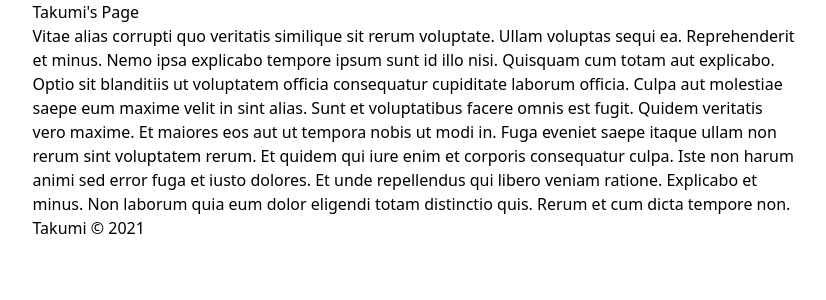
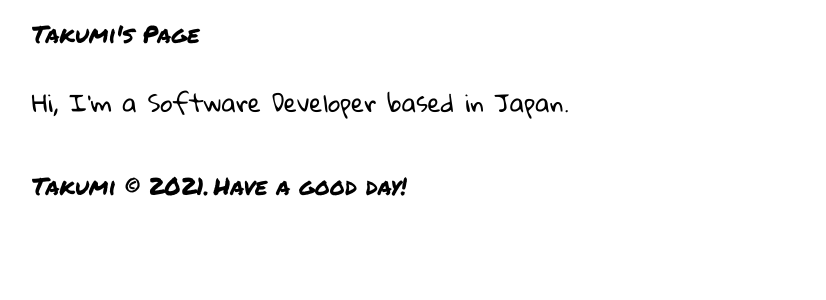
Before and after one commit to gitkumi/gitkumi.github.io, a Next.js app: page / in a window 1280 px wide. Shown: the top 300 px of the page, without its empty margins (224-1050 px from the left). Built offline with nearby package versions, Linux system fonts and the light colour scheme.

Commit message:
Add font

```diff
--- a/components/Container/index.module.scss
+++ b/components/Container/index.module.scss
@@ -2,5 +2,7 @@
   margin-left: auto;
   margin-right: auto;
   width: 100%;
-  max-width: 767px;
+  padding-left: 1rem;
+  padding-right: 1rem;
+  max-width: 800px;
 }
--- a/components/Footer/index.js
+++ b/components/Footer/index.js
@@ -3,9 +3,12 @@ import styles from './index.module.scss'
 
 export default function Footer() {
   return (
-    <footer>
+    <footer className={styles.main}>
       <Container>
-        Takumi © 2021
+        <div className={styles.text}>
+          <span>Takumi © 2021.</span>
+          <span>Have a good day!</span>
+        </div>
       </Container>
     </footer>
   )
--- a/components/Footer/index.module.scss
+++ b/components/Footer/index.module.scss
@@ -0,0 +1,14 @@
+.main {
+  font-family: 'Permanent Marker', cursive;
+  padding-top: 3rem;
+  padding-bottom: 1rem;
+}
+
+.text {
+  display: inline-flex;
+  flex-wrap: wrap;
+
+  & > span:first-child {
+    margin-right: 0.25rem;
+  }
+}
--- a/components/Navbar/index.js
+++ b/components/Navbar/index.js
@@ -3,7 +3,7 @@ import styles from './index.module.scss'
 
 export default function Navbar() {
   return (
-    <nav>
+    <nav className={styles.main}>
       <Container>
         <h1>Takumi's Page</h1>
       </Container>
--- a/components/Navbar/index.module.scss
+++ b/components/Navbar/index.module.scss
@@ -0,0 +1,4 @@
+.main {
+  padding-top: 1rem;
+  padding-bottom: 2rem;
+}
--- a/pages/_app.js
+++ b/pages/_app.js
@@ -1,4 +1,5 @@
 import '../styles/reset.css'
+import '../styles/global.scss'
 
 function MyApp({ Component, pageProps }) {
   return <Component {...pageProps} />
--- a/pages/index.js
+++ b/pages/index.js
@@ -16,9 +16,7 @@ export default function Home() {
       <main>
         <Container>
           <div>
-            Vitae alias corrupti quo veritatis similique sit rerum voluptate. Ullam voluptas sequi ea. Reprehenderit et minus. Nemo ipsa explicabo tempore ipsum sunt id illo nisi. Quisquam cum totam aut explicabo. Optio sit blanditiis ut voluptatem officia consequatur cupiditate laborum officia.
-            Culpa aut molestiae saepe eum maxime velit in sint alias. Sunt et voluptatibus facere omnis est fugit. Quidem veritatis vero maxime. Et maiores eos aut ut tempora nobis ut modi in. Fuga eveniet saepe itaque ullam non rerum sint voluptatem rerum.
-            Et quidem qui iure enim et corporis consequatur culpa. Iste non harum animi sed error fuga et iusto dolores. Et unde repellendus qui libero veniam ratione. Explicabo et minus. Non laborum quia eum dolor eligendi totam distinctio quis. Rerum et cum dicta tempore non.
+            Hi, I'm a Software Developer based in Japan.
           </div>
         </Container>
       </main>
--- /dev/null
+++ b/styles/global.scss
@@ -0,0 +1,10 @@
+@import url('https://fonts.googleapis.com/css2?family=Gloria+Hallelujah&family=Permanent+Marker&display=swap');
+
+body {
+  font-family: 'Gloria Hallelujah', cursive;
+  font-size: 24px;
+}
+
+h1,h2,h3,h4,h5,h6 {
+  font-family: 'Permanent Marker', cursive;
+}
```
